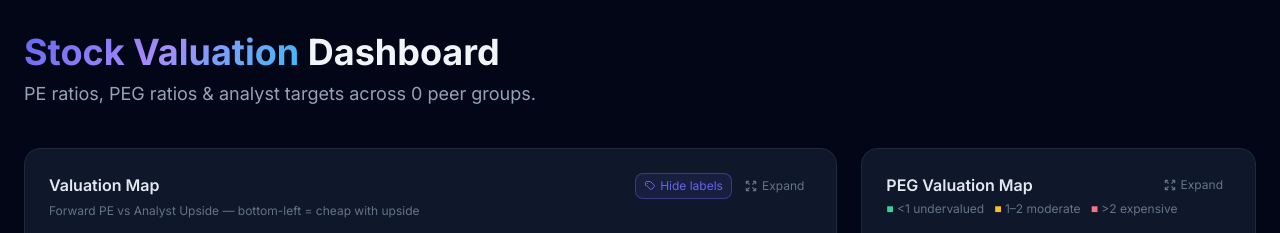
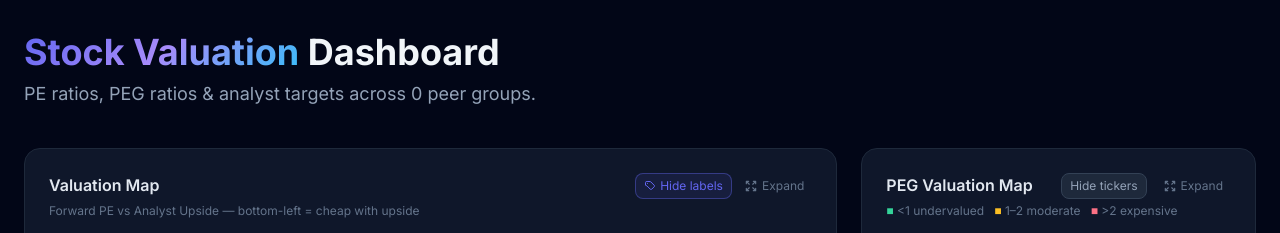
Before and after one commit to 15th-Ave-NE/ystocker, a Flask app: template ystocker/templates/index.html in a window 1280 px wide. Shown: the part 57-290 px from the top of the page. Run offline with Flask 3, Linux system fonts and the light colour scheme; the template is opened without the code that fills it, so the values that code supplies are empty; some libraries are stand-ins or nearby versions.

Commit message:
Add hide-tickers button to homepage PEG Valuation Map
Co-Authored-By: Claude Sonnet 4.6 <noreply@anthropic.com>

```diff
--- a/ystocker/templates/index.html
+++ b/ystocker/templates/index.html
@@ -111,6 +111,12 @@
   <div class="bg-slate-900 rounded-2xl border border-slate-800 p-6 fade-up">
     <div class="flex items-start justify-between mb-1">
       <h2 class="text-base font-semibold text-slate-200">PEG Valuation Map</h2>
+      <div class="flex items-center gap-2">
+        <button id="pegMapTickerBtn" onclick="togglePegMapTickers()"
+                class="flex items-center gap-1 text-xs text-slate-400 border border-slate-700 bg-slate-800
+                       hover:text-slate-200 transition px-2 py-1 rounded-lg">
+          Hide tickers
+        </button>
         <button onclick="window._chartModal.expand('peg')"
                 class="flex items-center gap-1 text-xs text-slate-500 hover:text-brand transition px-2 py-1
                        rounded-lg hover:bg-slate-800">
@@ -120,6 +126,7 @@
           </svg>
           Expand
         </button>
+      </div>
     </div>
     <p class="text-xs text-slate-500 mb-4">
       <span class="text-emerald-400">■</span> &lt;1 undervalued &nbsp;
@@ -360,7 +367,16 @@ function buildPegChart(ctx) {
 
 // ─── Render inline charts ──────────────────────────────────────────────────
 _inlineScatterChart = buildScatterChart(document.getElementById('scatterChart'));
-buildPegChart(document.getElementById('pegMapChart'));
+const _pegMapChart = buildPegChart(document.getElementById('pegMapChart'));
+
+let _pegMapTickersVisible = true;
+function togglePegMapTickers() {
+  _pegMapTickersVisible = !_pegMapTickersVisible;
+  const btn = document.getElementById('pegMapTickerBtn');
+  btn.textContent = _pegMapTickersVisible ? 'Hide tickers' : 'Show tickers';
+  _pegMapChart.options.scales.y.ticks.display = _pegMapTickersVisible;
+  _pegMapChart.update();
+}
 
 // ─── Alpine modal component ────────────────────────────────────────────────
 function chartModal() {
```
Lines whose indentation alone changed are shown as unchanged.
